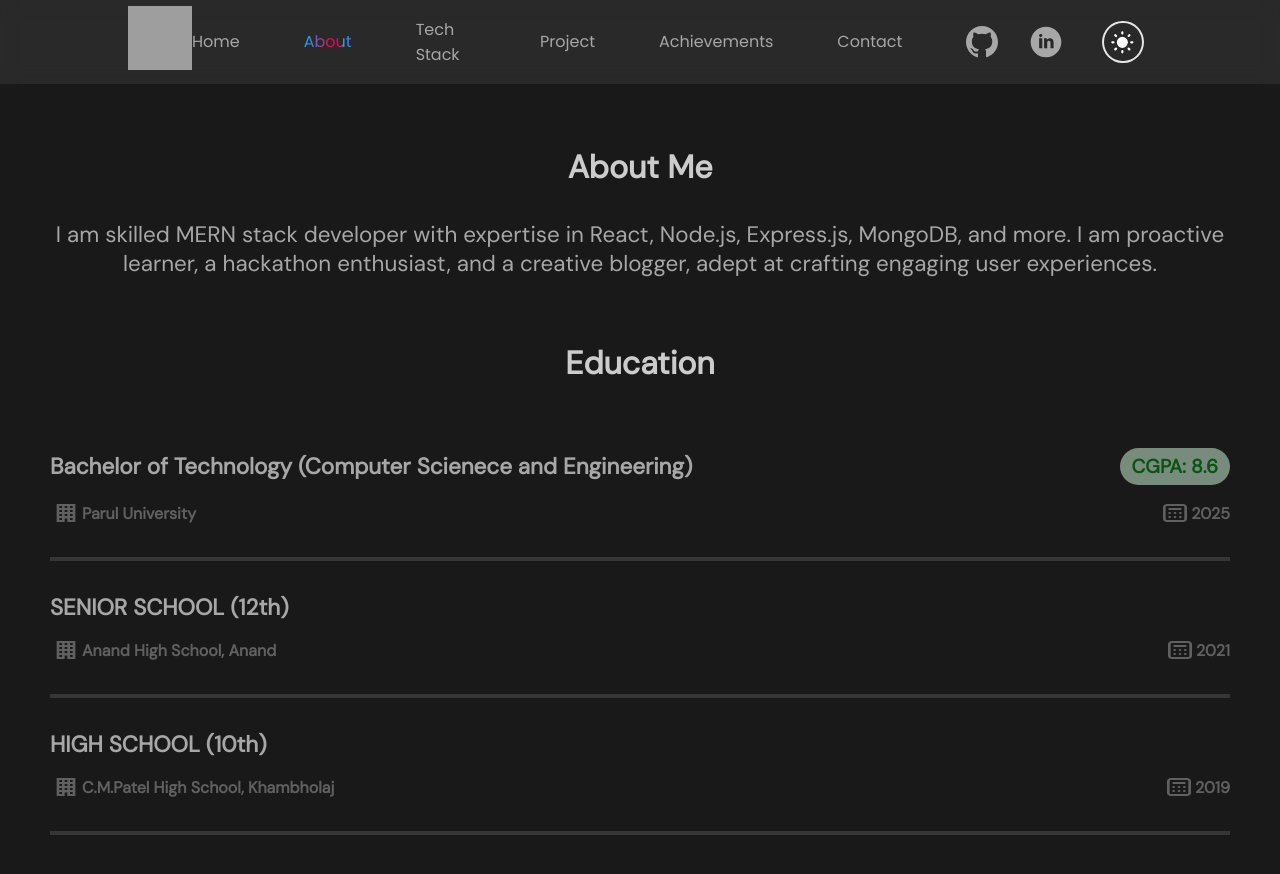
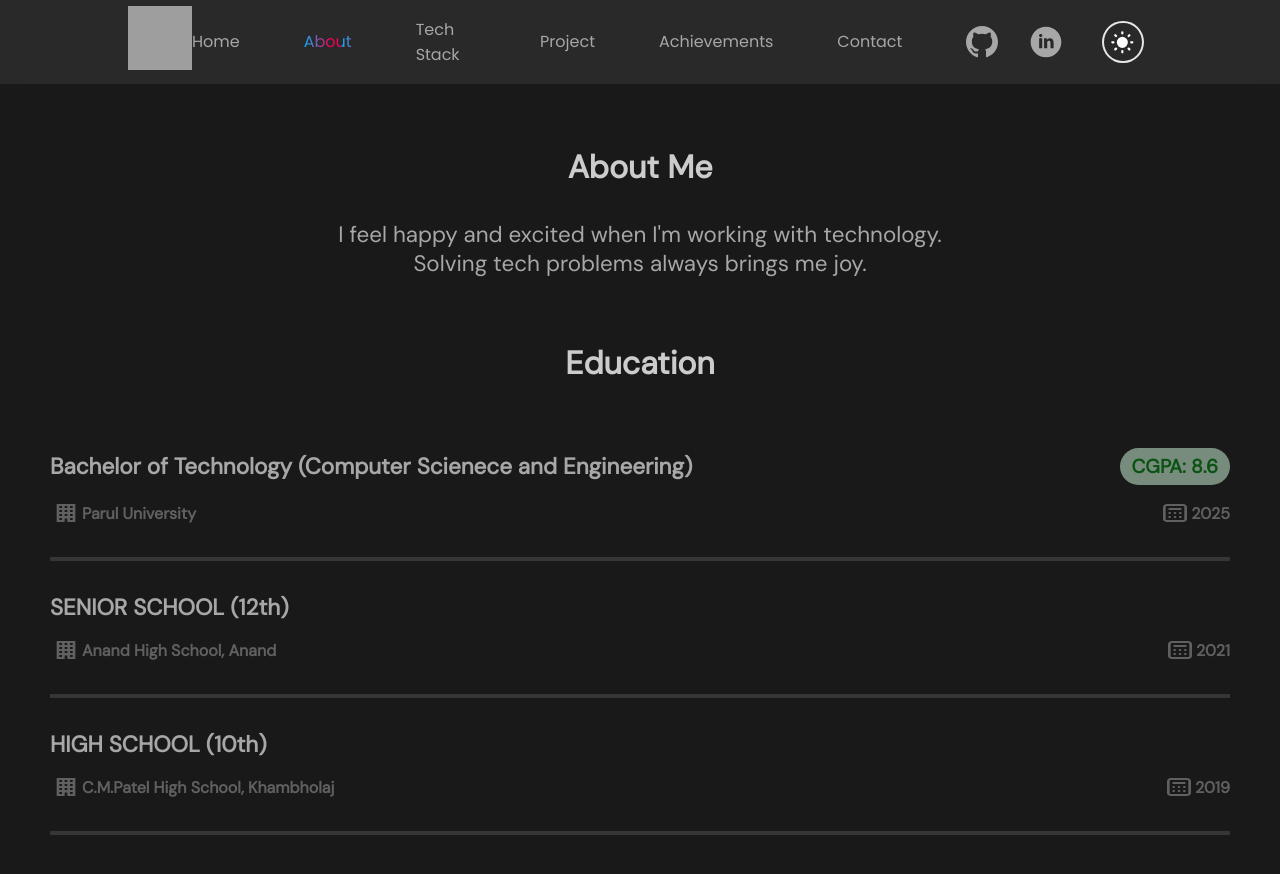
Before and after one commit to Yash1Hingu/yashhingu, a React (Vite) app: page /about in a window 1280 px wide. Shown: the top 874 px of the page. Built offline with nearby package versions, Linux system fonts and the light colour scheme; grey boxes are pictures that could not be loaded.

Commit message:
Update About me

```diff
--- a/src/components/AboutPage.jsx
+++ b/src/components/AboutPage.jsx
@@ -5,10 +5,9 @@ export default function AboutPage() {
         <div className="about_container" id="about">
             <div className="about_me" data-aos="fade-in" data-aos-duration="10000">
                 <h1>About Me</h1>
-                <p>I am skilled MERN stack developer with expertise in React, Node.js, Express.js, MongoDB, and more. I
-                    am proactive learner, a hackathon enthusiast, and a creative blogger, adept at crafting engaging user
-                    experiences.
+                <p>I feel happy and excited when I'm working with technology.
                 </p>
+                <p>Solving tech problems always brings me joy.</p>
             </div>
             <div className="education_container" data-aos="fade-in" data-aos-duration="10000">
                 <h1>Education</h1>
```
